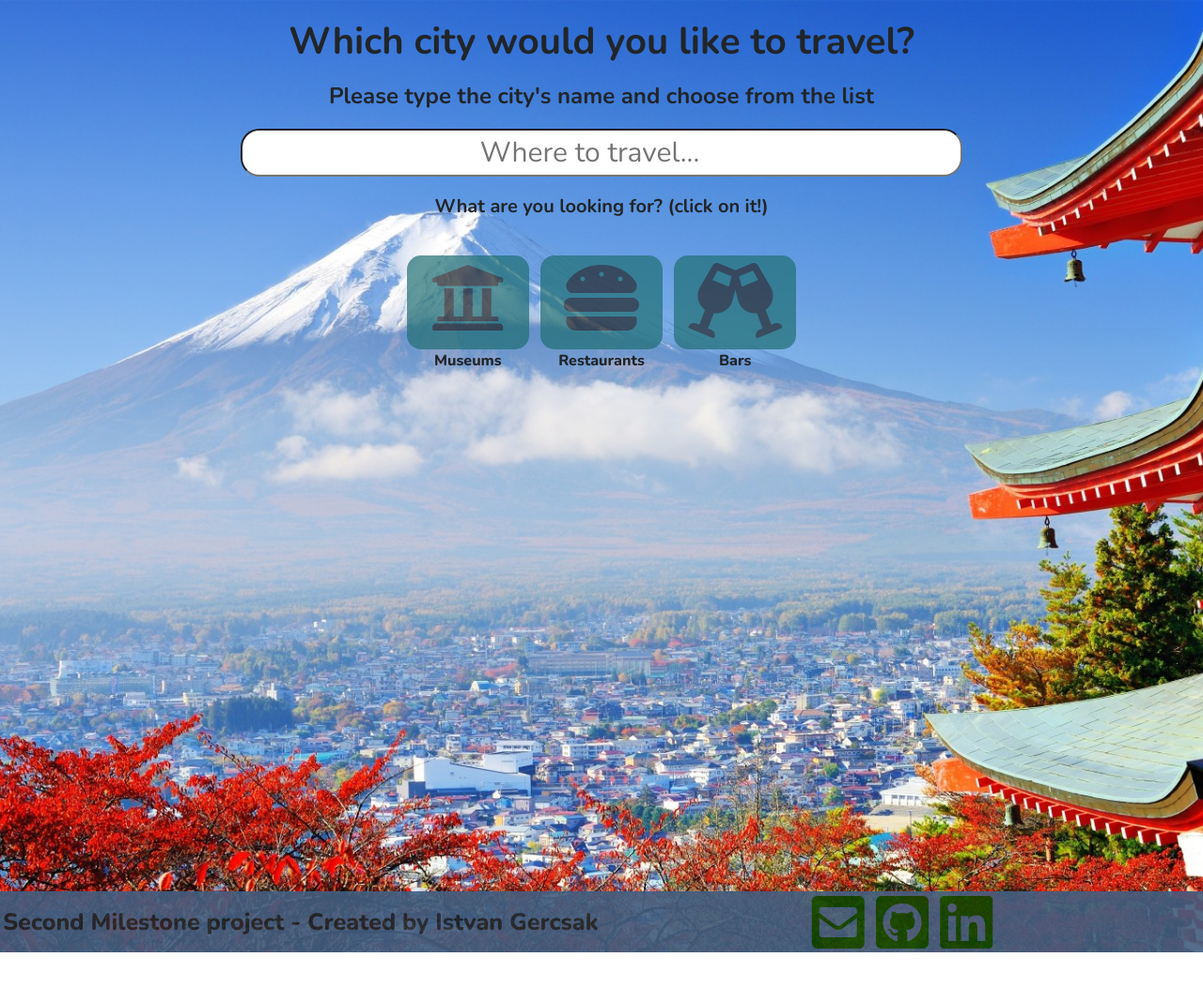
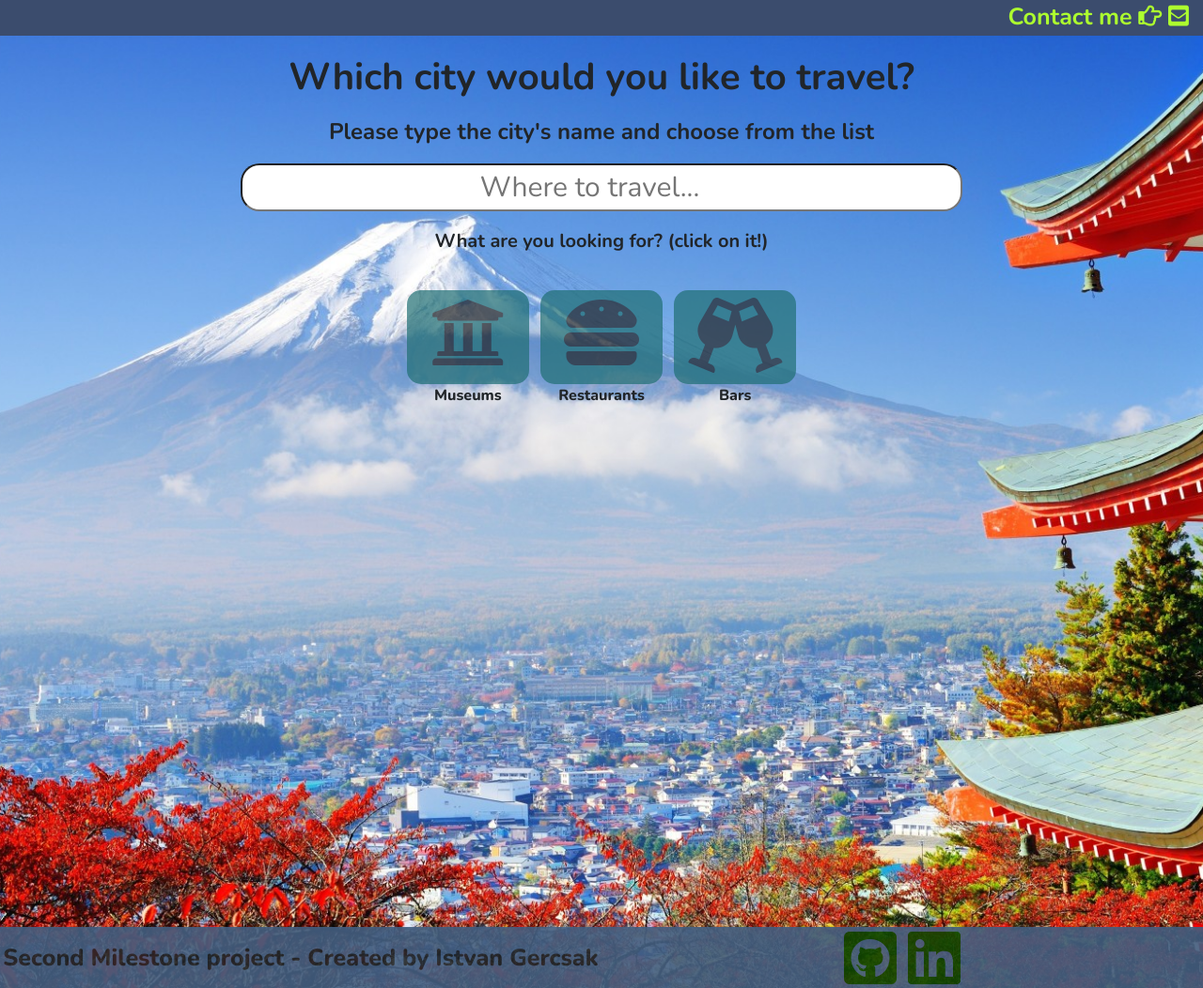
Before and after one commit to IstvanGercsak/PlaceFinder-SecondMilestoneProject, a plain HTML site: page index.html in a window 1280 px wide. Shown: the whole page at 94% size. Before the commit the page ends 1014 px from the top, so only its background shows below. Drawn offline with nearby package versions, Linux system fonts and the light colour scheme; some packages are replaced by stand-ins of ours.

Commit message:
Update the navigation option

```diff
--- a/assets/css/style.css
+++ b/assets/css/style.css
@@ -10,6 +10,23 @@ body {
 
 html {
     scroll-behavior: smooth;
+}
+
+/* Header */
+
+.header-container {
+    background: #3B4C6D;
+}
+
+.header-container, a:link, a:hover, a:visited, a:active {
+    text-decoration: none;
+    color: greenyellow;
+}
+
+.envelop {
+    text-align: right;
+    font-size: 25px;
+    font-weight: 700;
 }
 
 /* Simple text */
@@ -155,7 +172,6 @@ h5 {
 footer {
     background-color: #435e80;
     opacity: 0.9;
-    /*position: fixed;*/
     left: 0;
     bottom: 0;
     text-align: center;
@@ -197,8 +213,6 @@ footer p {
     color: #091a8d;
 }
 
-
-
 /*
 ###########################
 ###### CONTACT PAGE #######
@@ -227,7 +241,7 @@ footer p {
 }
 
 .form-position {
-    margin: 2% auto ;
+    margin: 2% auto;
     max-width: 60%;
     text-align: center;
 }
--- a/index.html
+++ b/index.html
@@ -19,6 +19,20 @@
     <link rel="shortcut icon" type="image/png" href="favicon.ico">
 </head>
 <body>
+
+<div class="container-fluid">
+    <nav class="row header-container">
+        <div class="col-lg-1 col-md-1">
+        </div>
+        <div class="col-lg-11 col-md1-11 envelop">
+            <a href="contact.html">
+                Contact me
+                <i class="far fa-hand-point-right"></i>
+                <i class="fas fa-envelope-square"></i>
+            </a>
+        </div>
+    </nav>
+</div>
 <section>
     <!-- SEARCH -->
 
@@ -94,11 +108,6 @@
         <div class="col-lg-6 list-inline social-links-container">
             <ul>
                 <li class="list-inline-item">
-                    <a href="contact.html">
-                        <i class="fas fa-envelope-square fa-4x"></i>
-                    </a>
-                </li>
-                <li class="list-inline-item">
                     <a href="https://github.com/IstvanGercsak" target="_blank">
                         <i class="fab fa-github-square fa-4x"></i>
                     </a>
```
Also changed, not shown: contact.html (+13 -6 lines).
